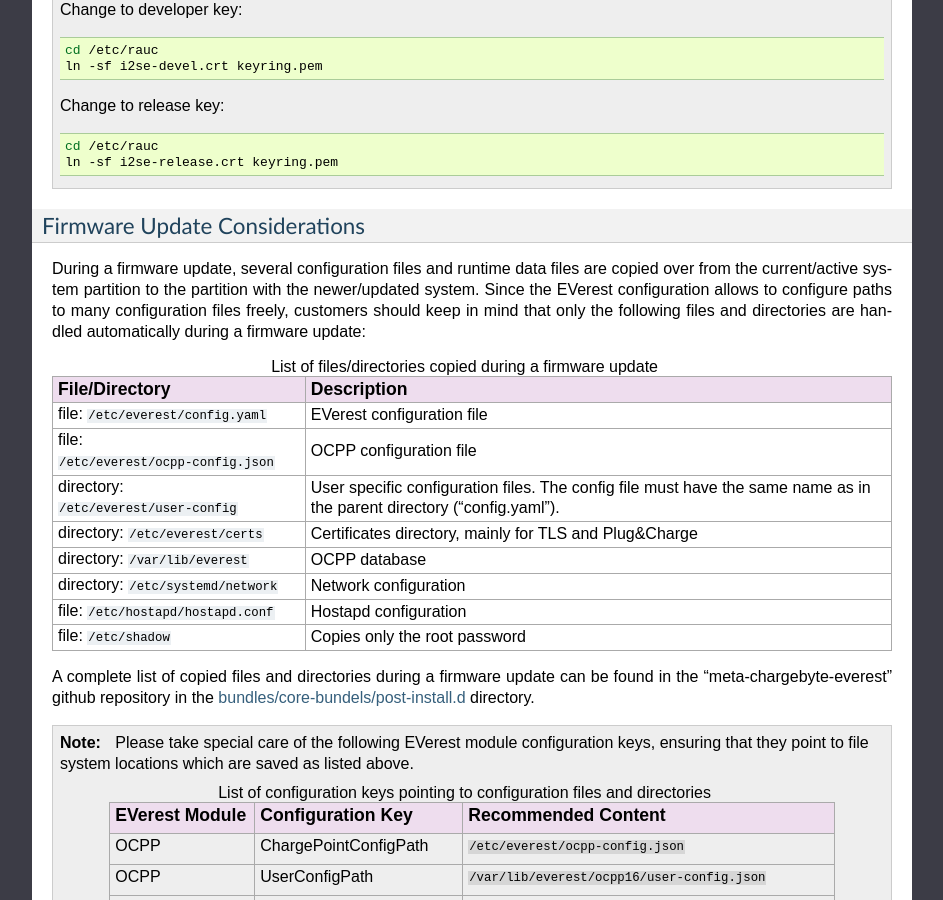
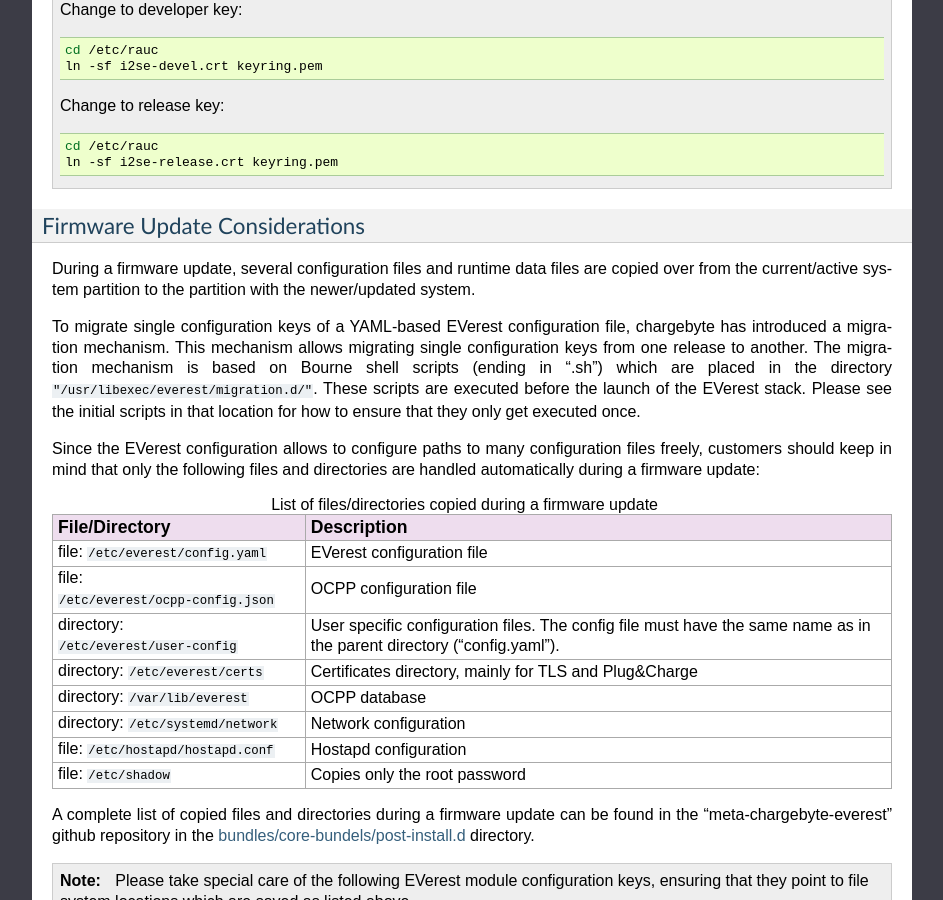
Before and after one commit to chargebyte/chargebyte-docs, a Sphinx documentation site: the page built from docs/source/firmware.rst, in a window 1280 px wide and 900 px high, scrolled down 7011 px. Shown: the whole window, without its empty margins (198-1141 px from the left). Built offline with Sphinx 7.4.7, drawn with Linux system fonts in a browser that asks for light colours.

Commit message:
Add information about migrating of EVerest configuration files (refs EVEREST-181)
Signed-off-by: Fabian Hartung <fabian.hartung@chargebyte.com>

```diff
--- a/docs/source/firmware.rst
+++ b/docs/source/firmware.rst
@@ -357,9 +357,18 @@
 ------------------------------
 
 During a firmware update, several configuration files and runtime data files are copied over from
-the current/active system partition to the partition with the newer/updated system. Since the EVerest
-configuration allows to configure paths to many configuration files freely, customers should keep in
-mind that only the following files and directories are handled automatically during a firmware update:
+the current/active system partition to the partition with the newer/updated system.
+
+To migrate single configuration keys of a YAML-based EVerest configuration file, chargebyte has
+introduced a migration mechanism. This mechanism allows migrating single configuration keys from one
+release to another. The migration mechanism is based on Bourne shell scripts (ending in ".sh") which
+are placed in the directory :code:`"/usr/libexec/everest/migration.d/"`. These scripts are executed before
+the launch of the EVerest stack. Please see the initial scripts in that location for how to ensure
+that they only get executed once.
+
+Since the EVerest configuration allows to configure paths to many configuration files freely, customers
+should keep in mind that only the following files and directories are handled automatically during a
+firmware update:
 
 .. list-table:: List of files/directories copied during a firmware update
    :header-rows: 1
```
